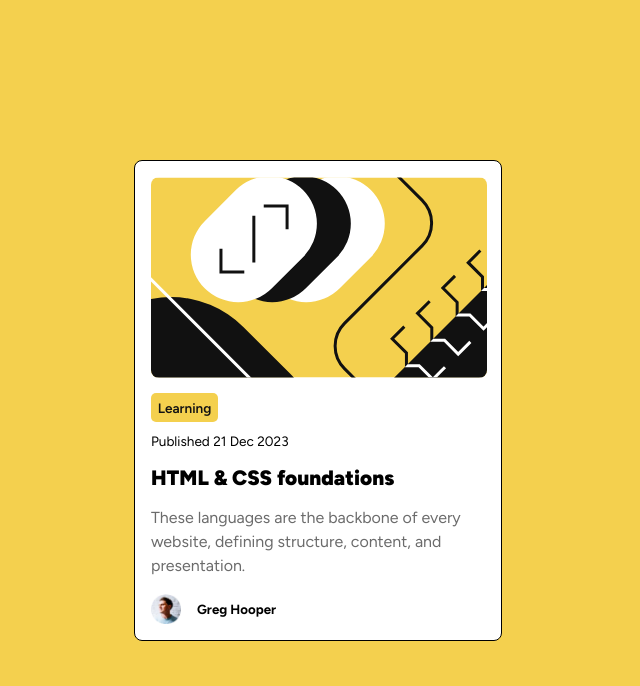
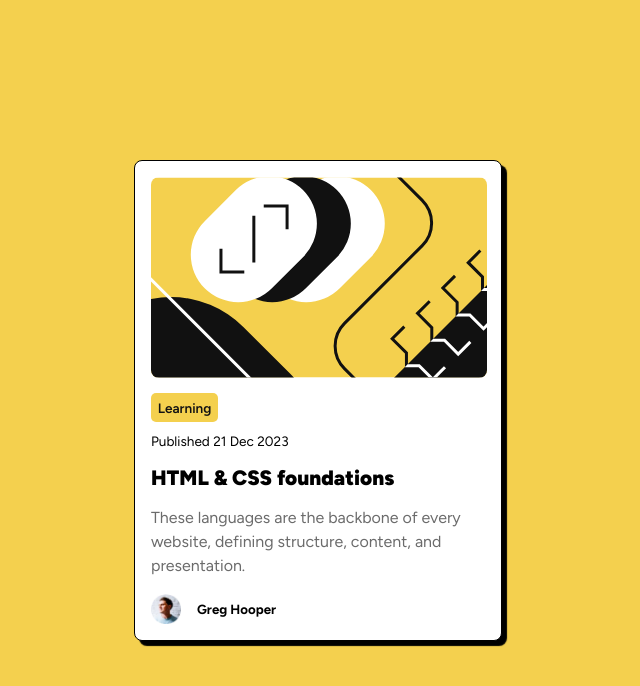
Before and after one commit to shxshxnk07/Blog-preview-card-Using-Flex, a plain HTML site: page index.html in a window 1280 px wide. Shown: the whole page, without its empty margins (322-962 px from the left). Drawn offline with Linux system fonts and the light colour scheme.

Commit message:
style.css

```diff
--- a/style.css
+++ b/style.css
@@ -22,6 +22,7 @@ body main{
     flex-direction: column;
     gap: 1em;
     border-radius: 8px;
+    box-shadow: 5px 5px 1px black;
 }
 
 .main-img{
```
